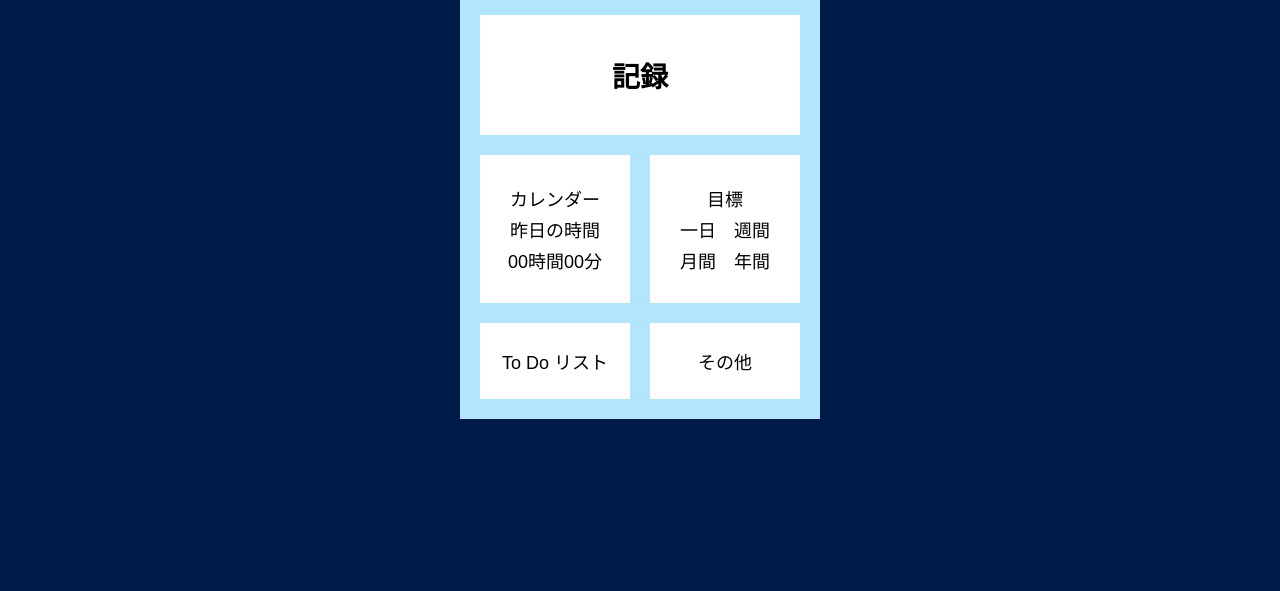
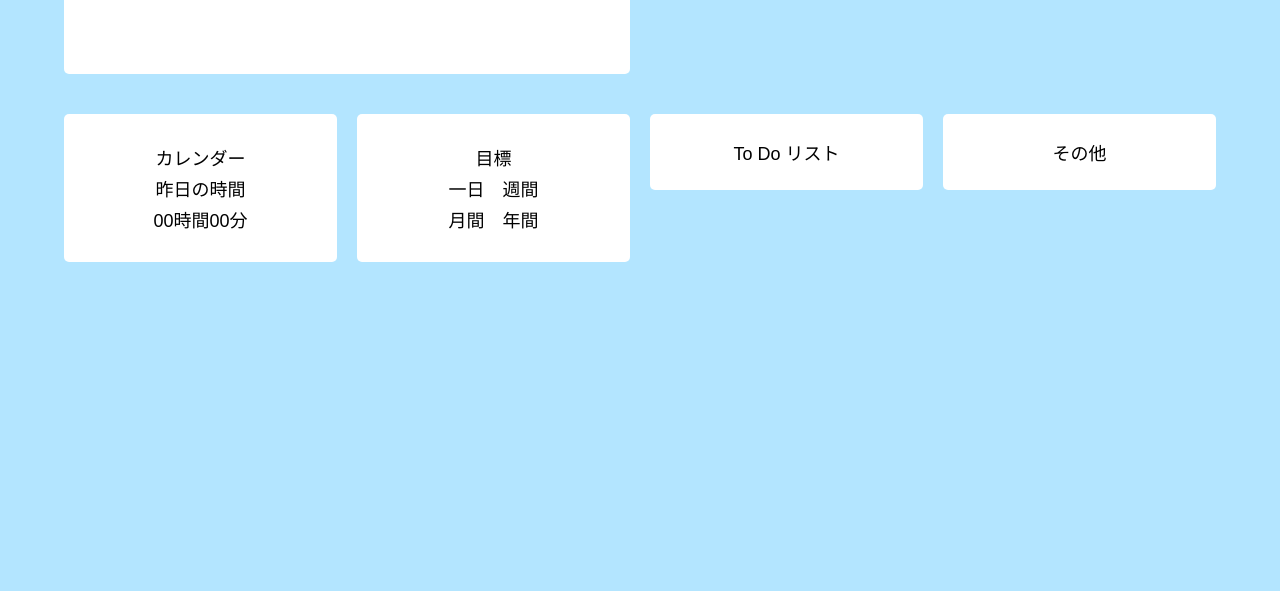
Before and after one commit to fixeve/fixeve-home, a plain HTML site: page index.html in a window 1280 px wide. Shown: the part 225-816 px from the top of the page. Drawn offline with Linux system fonts and the light colour scheme.

Commit message:
Update index.html

```diff
--- a/index.html
+++ b/index.html
@@ -6,20 +6,19 @@
 <title>Fixeve</title>
 <style>
     body {
-        background-color: #001b48;
+        background-color: #b3e5ff;
         font-family: "Hiragino Kaku Gothic ProN", "Meiryo", sans-serif;
+        margin: 0;
+        padding: 0;
         display: flex;
         justify-content: center;
         align-items: center;
         height: 100vh;
-        margin: 0;
     }
 
     .container {
-        background-color: #b3e5ff;
-        width: 360px;
-        padding: 20px;
-        box-sizing: border-box;
+        width: 90vw;
+        max-width: 420px;
         text-align: center;
     }
 
@@ -29,6 +28,7 @@
         font-size: 20px;
         font-weight: bold;
         margin-bottom: 20px;
+        border-radius: 5px;
     }
 
     .main-btn {
@@ -40,9 +40,16 @@
         cursor: pointer;
         border: none;
         width: 100%;
+        border-radius: 5px;
+        transition: 0.2s;
     }
 
-    .grid {
+    .main-btn:hover, .small-btn:hover {
+        opacity: 0.8;
+        transform: scale(1.02);
+    }
+
+    .grid, .bottom-grid {
         display: grid;
         grid-template-columns: 1fr 1fr;
         gap: 20px;
@@ -56,16 +63,12 @@
         border: none;
         cursor: pointer;
         width: 100%;
+        border-radius: 5px;
+        transition: 0.2s;
     }
 
     .small-btn p {
         margin: 5px 0;
-    }
-
-    .bottom-grid {
-        display: grid;
-        grid-template-columns: 1fr 1fr;
-        gap: 20px;
     }
 
     a {
@@ -73,8 +76,35 @@
         color: black;
     }
 
-    a:hover {
-        opacity: 0.7;
+    /* --- 横向き画面の時 --- */
+    @media (orientation: landscape) {
+        body {
+            align-items: flex-start;
+            padding-top: 2vh;
+        }
+        .container {
+            display: grid;
+            grid-template-columns: 1fr 1fr;
+            grid-template-areas:
+                "title title"
+                "main main"
+                "grid bottom";
+            gap: 20px;
+            max-width: 90vw;
+        }
+        .title {
+            grid-area: title;
+        }
+        .main-btn {
+            grid-area: main;
+            height: 25vh;
+        }
+        .grid {
+            grid-area: grid;
+        }
+        .bottom-grid {
+            grid-area: bottom;
+        }
     }
 </style>
 </head>
@@ -82,12 +112,12 @@
     <div class="container">
         <div class="title">Fixeve</div>
 
-        <a href="record.html">
+        <a href="#">
             <button class="main-btn">記録</button>
         </a>
 
         <div class="grid">
-            <a href="calendar.html">
+            <a href="https://fixeve.github.io/fixeve-calendar/">
                 <button class="small-btn">
                     <p>カレンダー</p>
                     <p>昨日の時間</p>
@@ -95,7 +125,7 @@
                 </button>
             </a>
 
-            <a href="goal.html">
+            <a href="https://fixeve.github.io/fixeve-goal">
                 <button class="small-btn">
                     <p>目標</p>
                     <p>一日　週間</p>
@@ -105,11 +135,11 @@
         </div>
 
         <div class="bottom-grid">
-            <a href="todo.html">
+            <a href="https://fixeve.github.io/fixeve-todo/">
                 <button class="small-btn">To Do リスト</button>
             </a>
 
-            <a href="other.html">
+            <a href="https://fixeve.github.io/fixeve-other/">
                 <button class="small-btn">その他</button>
             </a>
         </div>
```
